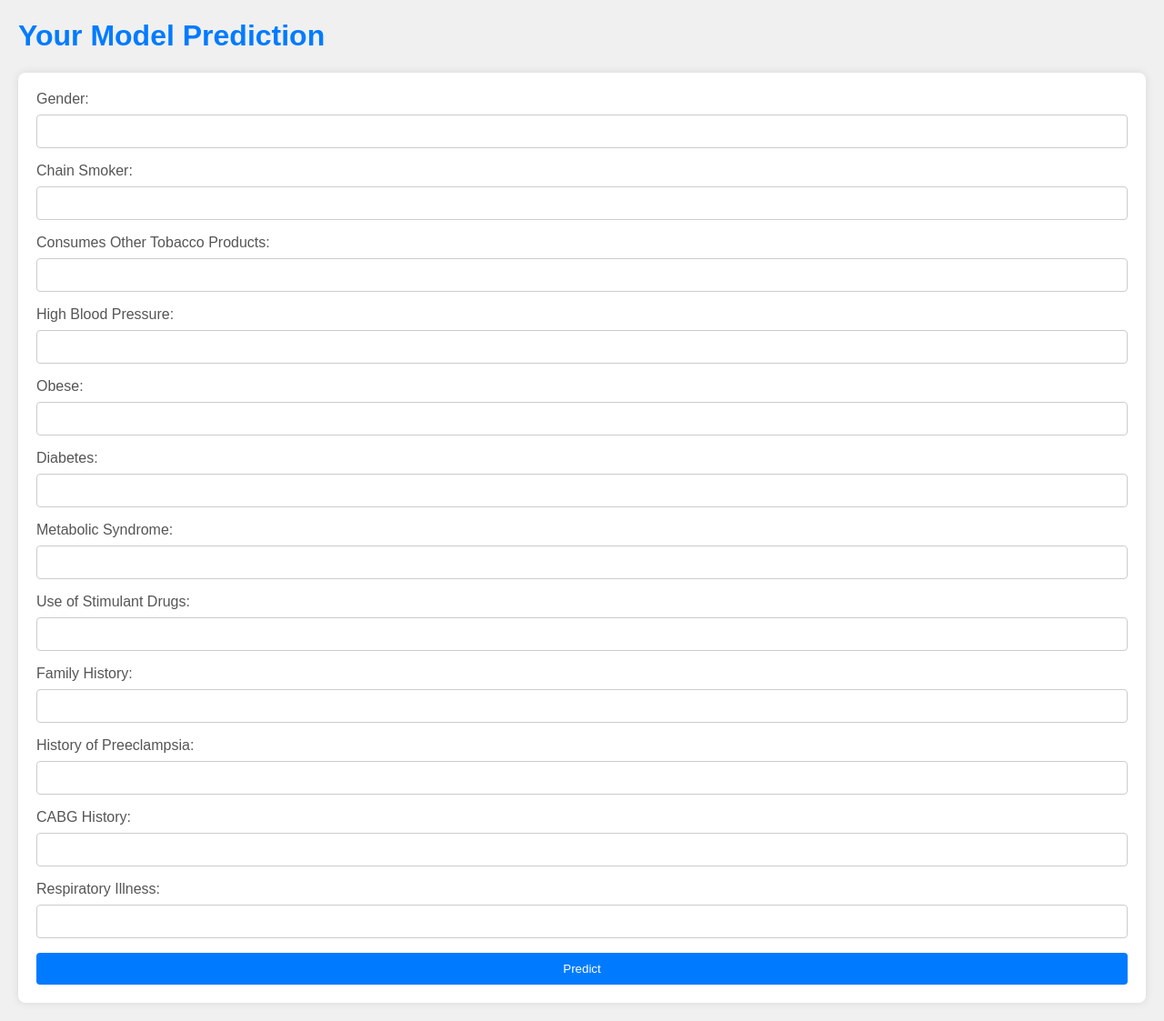
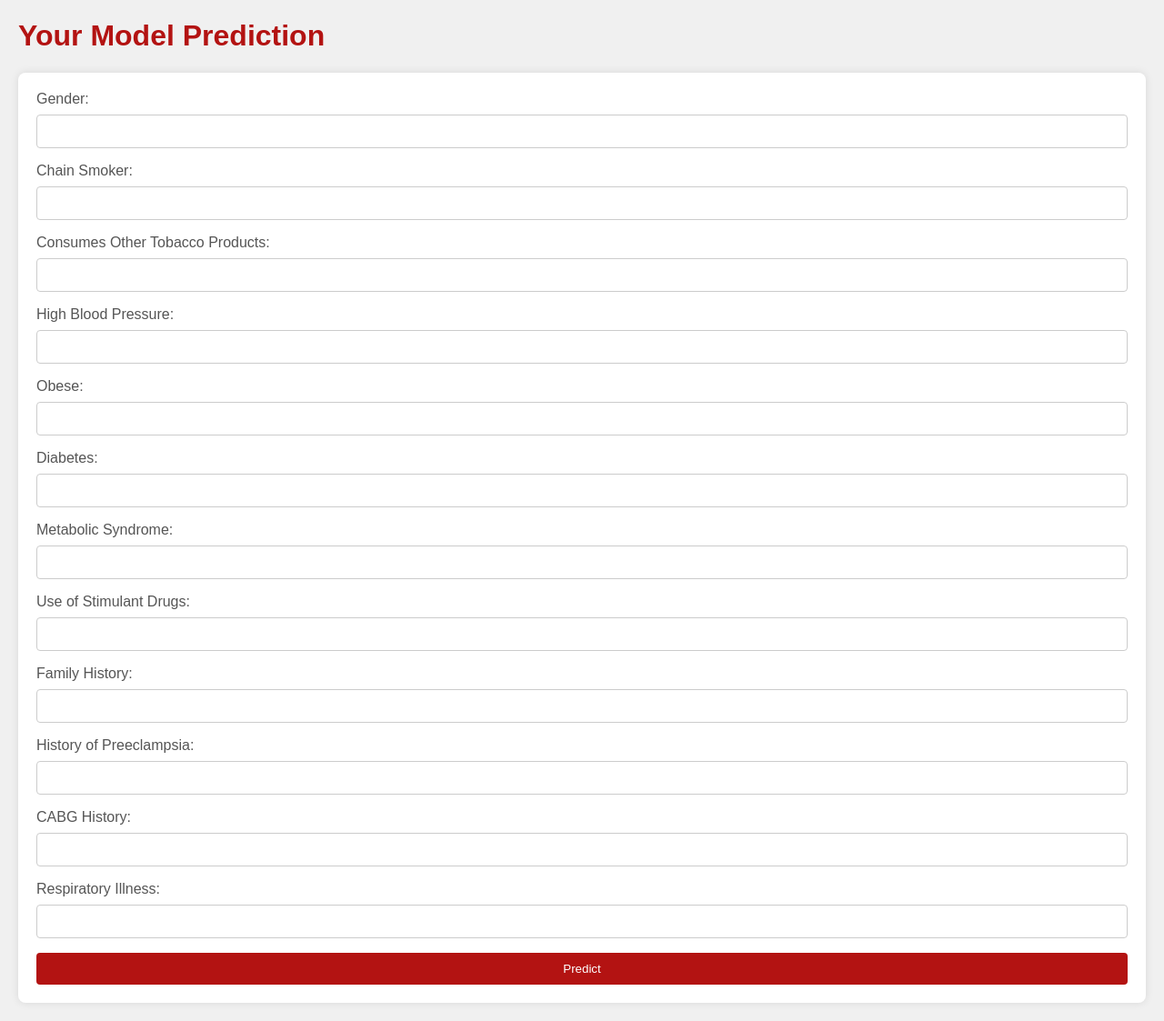
Before and after one commit to Aniket-23/HeartSense-Web-App, a Flask app: page /survey in a window 1280 px wide. Shown: the whole page at 91% size. Run offline with Flask 3, Linux system fonts and the light colour scheme; parts of the project's set-up code (start-up, migrations or seed data) failed here and were passed over.

Commit message:
added red heart theme to survey page

```diff
--- a/templates/survey.html
+++ b/templates/survey.html
@@ -13,7 +13,7 @@
         }
 
         h1 {
-            color: #007bff;
+            color: #B31312;
         }
 
         form {
@@ -50,7 +50,7 @@
         }
 
         button {
-            background-color: #007bff;
+            background-color: #B31312;
             color: #fff;
             padding: 10px 0; /* Updated padding */
             border: none;
@@ -60,13 +60,13 @@
         }
 
         button:hover {
-            background-color: #0056b3;
+            background-color: #ff3737;
         }
 
         #predictionResult {
             margin-top: 20px;
             font-weight: bold;
-            color: #007bff;
+            color: #B31312;
         }
     </style>
 </head>
```
Also changed, not shown: templates/report.html (+4 -4 lines).
